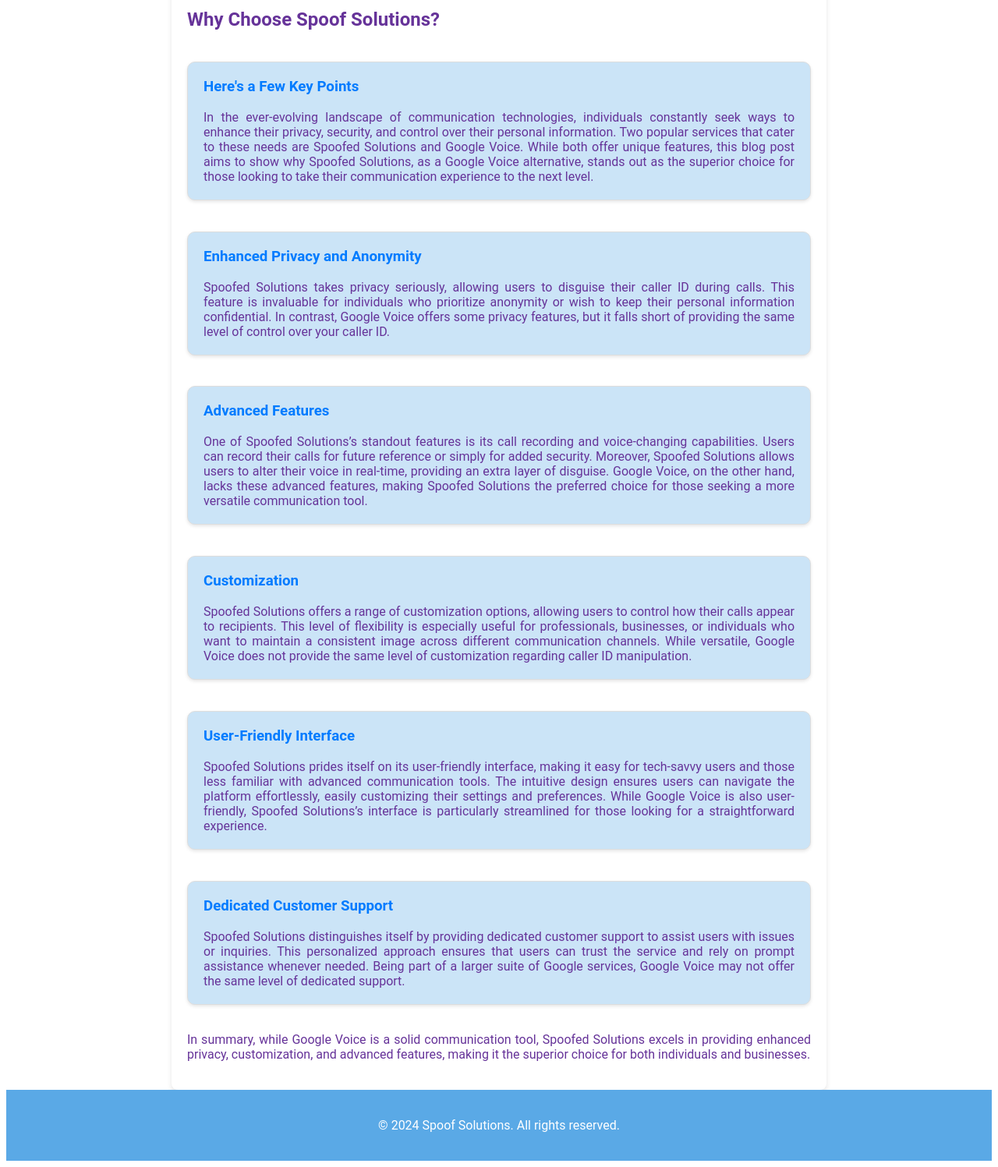
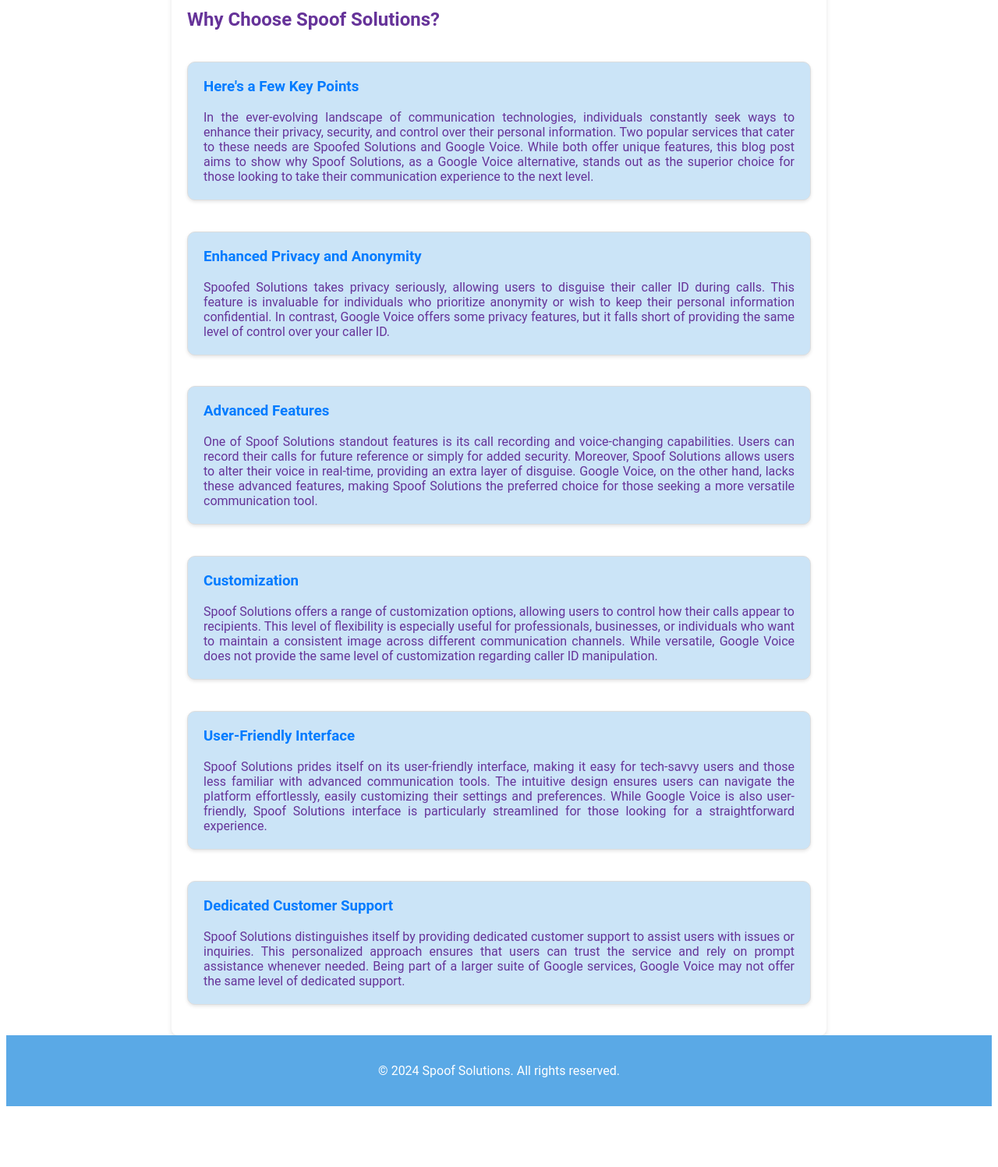
Before and after one commit to rwdvlpmnt/spoofed, a Django app: template templates/home.html in a window 1280 px wide. Shown: the part 161-1658 px from the top of the page at 78% size. After the commit the page ends 1580 px from the top, so only its background shows below. Run offline with Django 3.2, Linux system fonts and the light colour scheme; the template is opened without the code that fills it, so the values that code supplies are empty.

Commit message:
several updates and additions

```diff
--- a/static/css/styles.css
+++ b/static/css/styles.css
@@ -500,7 +500,7 @@
 }
 
 /* Mobile styles */
-@media (max-width: 768px) {''
+@media (max-width: 768px) {
     .register-section .container, .login-section .container {
         padding: 10px;
     }
@@ -820,3 +820,30 @@
     display: block;
     margin: 5px 0;
 }
+
+.share-buttons-container {
+  position: fixed;
+  top: 50%;
+  right: 20px;
+  transform: translateY(-50%);
+  z-index: 1000;
+  display: none; /* Hide by default */
+}
+
+.share-buttons {
+  display: flex;
+  flex-direction: column;
+  gap: 10px;
+}
+
+.share-button {
+  background-color: #4CAF50;
+  color: white;
+  border: none;
+  padding: 10px;
+  cursor: pointer;
+}
+
+.share-button:hover {
+  background-color: #45a049;
+}
--- a/templates/base.html
+++ b/templates/base.html
@@ -25,9 +25,6 @@
                     <a href="{% url 'navigation' %}">
                         <i class="fas fa-bars"></i>
                     </a>
-                    <!--<a href="javascript:void(0);" class="icon" onclick="toggleNav()">-->
-                    <!--<i class="fas fa-bars"></i>-->
-                    <!--</a>-->
                 </div>
                 <nav>
                     <ul class="main-nav" id="nav-menu">
--- a/templates/features.html
+++ b/templates/features.html
@@ -22,9 +22,7 @@
         </div>
         <div class="feature-block" id="feature4">
             <h3>Call Forwarding or Straight To Voicemail</h3>
-            <p>Redirect incoming calls to any number you choose. Stay connected even when you're on the move. Calls placed through your virtual phone number on Spoof Solutions can instantly be sent to a person's voicemail. This
-            allows you to control your day and save time when you need to avoid conversation. Their phone will show a missed call,
-            and you can easily leave a voicemail.</p>
+            <p>Redirect incoming calls to any number you choose. Stay connected even when you're on the move. Calls placed through your virtual phone number on Spoof Solutions can instantly be sent to a person's voicemail. This allows you to control your day and save time when you need to avoid conversation. Their phone will show a missed call, and you can easily leave a voicemail.</p>
         </div>
         <div class="feature-block" id="feature5">
             <h3>Text Messaging</h3>
--- a/templates/home.html
+++ b/templates/home.html
@@ -10,63 +10,43 @@
         <h2>Why Choose Spoof Solutions?</h2>
     <div class="feature-block" id="feature1">
         <h3>Here's a Few Key Points</h3>
-        <p>In the ever-evolving landscape of communication technologies, individuals constantly seek ways to enhance
-            their privacy, security, and control over their personal information. Two popular services that cater to
-            these needs are Spoofed Solutions and Google Voice. While both offer unique features, this blog post aims to
-            show why Spoofed Solutions, as a Google Voice alternative, stands out as the superior choice for those
-            looking to take their communication experience to the next level.</p>
+        <p>In the ever-evolving landscape of communication technologies, individuals constantly seek ways to enhance their privacy, security, and control over their personal information. Two popular services that cater to these needs are Spoofed Solutions and Google Voice. While both offer unique features, this blog post aims to show why Spoof Solutions, as a Google Voice alternative, stands out as the superior choice for those looking to take their communication experience to the next level.</p>
     </div>
         <!-- Enhanced Privacy and Anonymity -->
         <div class="feature-block" id="feature2">
             <h3>Enhanced Privacy and Anonymity</h3>
-            <p>Spoofed Solutions takes privacy seriously, allowing users to disguise their caller ID during calls. This
-                feature is invaluable for individuals who prioritize anonymity or wish to keep their personal
-                information confidential. In contrast, Google Voice offers some privacy features, but it falls short of
-                providing the same level of control over your caller ID.</p>
+            <p>Spoofed Solutions takes privacy seriously, allowing users to disguise their caller ID during calls. This feature is invaluable for individuals who prioritize anonymity or wish to keep their personal information confidential. In contrast, Google Voice offers some privacy features, but it falls short of providing the same level of control over your caller ID.</p>
         </div>
 
         <!-- Advanced Features -->
         <div class="feature-block" id="feature3">
             <h3>Advanced Features</h3>
-            <p>One of Spoofed Solutions’s standout features is its call recording and voice-changing capabilities. Users
-                can record their calls for future reference or simply for added security. Moreover, Spoofed Solutions
-                allows users to alter their voice in real-time, providing an extra layer of disguise. Google Voice, on
-                the other hand, lacks these advanced features, making Spoofed Solutions the preferred choice for those
-                seeking a more versatile communication tool.</p>
+            <p>One of Spoof Solutions standout features is its call recording and voice-changing capabilities. Users can record their calls for future reference or simply for added security. Moreover, Spoof Solutions allows users to alter their voice in real-time, providing an extra layer of disguise. Google Voice, on the other hand, lacks these advanced features, making Spoof Solutions the preferred choice for those seeking a more versatile communication tool.</p>
         </div>
 
         <!-- Customization -->
         <div class="feature-block" id="feature4">
             <h3>Customization</h3>
-            <p>Spoofed Solutions offers a range of customization options, allowing users to control how their calls
-                appear to recipients. This level of flexibility is especially useful for professionals, businesses, or
-                individuals who want to maintain a consistent image across different communication channels. While
-                versatile, Google Voice does not provide the same level of customization regarding caller ID
-                manipulation.</p>
+            <p>Spoof Solutions offers a range of customization options, allowing users to control how their calls appear to recipients. This level of flexibility is especially useful for professionals, businesses, or
+            individuals who want to maintain a consistent image across different communication channels. While versatile, Google Voice does not provide the same level of customization regarding caller ID manipulation.</p>
         </div>
 
         <!-- User-Friendly Interface -->
         <div class="feature-block" id="feature5">
             <h3>User-Friendly Interface</h3>
-            <p>Spoofed Solutions prides itself on its user-friendly interface, making it easy for tech-savvy users and
-                those less familiar with advanced communication tools. The intuitive design ensures users can navigate
-                the platform effortlessly, easily customizing their settings and preferences. While Google Voice is also
-                user-friendly, Spoofed Solutions’s interface is particularly streamlined for those looking for a
-                straightforward experience.</p>
+            <p>Spoof Solutions prides itself on its user-friendly interface, making it easy for tech-savvy users and those less familiar with advanced communication tools. The intuitive design ensures users can navigate the platform effortlessly, easily customizing their settings and preferences. While Google Voice is also user-friendly, Spoof Solutions interface is particularly streamlined for those looking for a
+            straightforward experience.</p>
         </div>
 
         <!-- Dedicated Customer Support -->
         <div class="feature-block" id="feature6">
             <h3>Dedicated Customer Support</h3>
-            <p>Spoofed Solutions distinguishes itself by providing dedicated customer support to assist users with
-                issues or inquiries. This personalized approach ensures that users can trust the service and rely on
-                prompt assistance whenever needed. Being part of a larger suite of Google services, Google Voice may not
-                offer the same level of dedicated support.</p>
+            <p>Spoof Solutions distinguishes itself by providing dedicated customer support to assist users with issues or inquiries. This personalized approach ensures that users can trust the service and rely on prompt assistance whenever needed. Being part of a larger suite of Google services, Google Voice may not offer the same level of dedicated support.</p>
         </div>
 
-        <p>In summary, while Google Voice is a solid communication tool, Spoofed Solutions excels in providing enhanced
+       <!--  <p>In summary, while Google Voice is a solid communication tool, Spoofed Solutions excels in providing enhanced
             privacy, customization, and advanced features, making it the superior choice for both individuals and
-            businesses.</p>
+            businesses.</p> -->
     </div>
 </section>
 
```
Also changed, not shown: static/js/float-share-links.js (added, +38 -0 lines), templates/navigation.html (+24 -17 lines), templates/register.html (+21 -48 lines), templates/registration/login.html (+11 -39 lines), backup/-styles.css (renamed from static/css/-styles.css), 2 other files.
